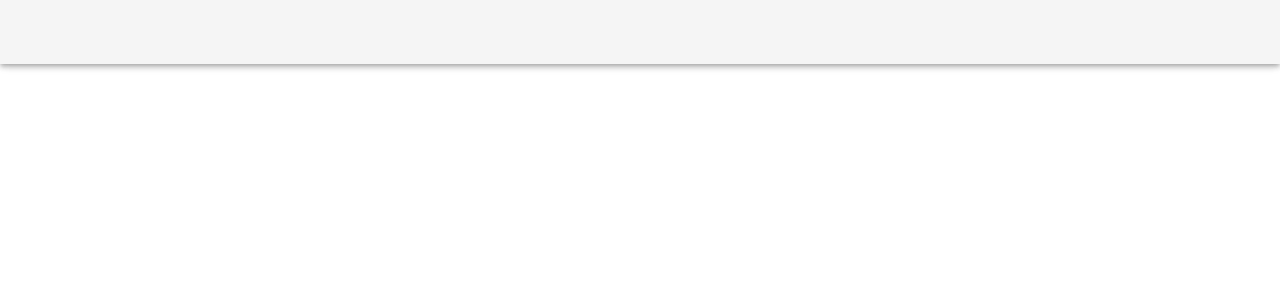
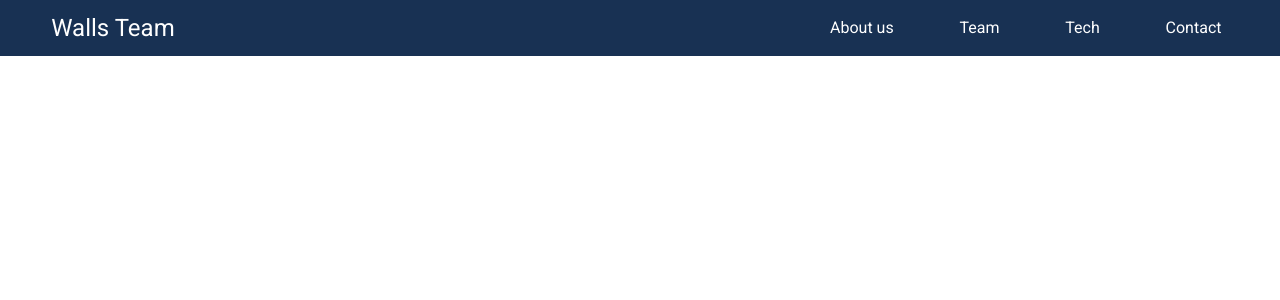
Before and after one commit to ParedesLuis/ruman, a Vue app: page / in a window 1280 px wide. Shown: the top 300 px of the page. Built offline with nearby package versions, Linux system fonts and the light colour scheme.

Commit message:
responsive menu created

```diff
--- a/public/index.html
+++ b/public/index.html
@@ -8,6 +8,7 @@
     <title><%= htmlWebpackPlugin.options.title %></title>
     <link rel="stylesheet" href="https://fonts.googleapis.com/css?family=Roboto:100,300,400,500,700,900">
     <link rel="stylesheet" href="https://cdn.jsdelivr.net/npm/@mdi/font@latest/css/materialdesignicons.min.css">
+    <script src="https://kit.fontawesome.com/950c8113e6.js" crossorigin="anonymous"></script>
   </head>
   <body>
     <noscript>
--- a/src/App.vue
+++ b/src/App.vue
@@ -1,19 +1,19 @@
 <template>
   <v-app>
     <v-main>
-      <HelloWorld/>
+      <CustomNavbar />
     </v-main>
   </v-app>
 </template>
 
 <script>
-import HelloWorld from './components/HelloWorld';
+import CustomNavbar from "./components/CustomNavbar";
 
 export default {
-  name: 'App',
+  name: "App",
 
   components: {
-    HelloWorld,
+    CustomNavbar,
   },
 
   data: () => ({
--- /dev/null
+++ b/src/components/CustomNavbar.vue
@@ -0,0 +1,122 @@
+<template>
+  <div>
+    <div class="navbar-container">
+      <a class="brand"> Walls Team</a>
+      <ul>
+        <li class="menu-item">
+          <a>About us</a>
+        </li>
+        <li class="menu-item">
+          <a>Team</a>
+        </li>
+        <li class="menu-item">
+          <a>Tech</a>
+        </li>
+        <li class="menu-item">
+          <a>Contact</a>
+        </li>
+        <li class="hamburguer-button">
+          <i class="fas fa-bars menu-button" @click="handleToShow"></i>
+        </li>
+      </ul>
+    </div>
+    <ul class="responsive-menu" v-show="show">
+      <li class="responsive-menu-item">
+        <a>About us</a>
+      </li>
+      <li class="responsive-menu-item">
+        <a>Team</a>
+      </li>
+      <li class="responsive-menu-item">
+        <a>Tech</a>
+      </li>
+      <li class="responsive-menu-item">
+        <a>Contact</a>
+      </li>
+    </ul>
+  </div>
+</template>
+<script>
+export default {
+  name: "CustomNavbar",
+  data: () => ({
+    show: false,
+  }),
+  methods: {
+    handleToShow() {
+      this.show = !this.show;
+    },
+  },
+};
+</script>
+<style>
+.navbar-container {
+  height: 7vh;
+  background: #183153;
+  display: flex;
+  align-items: center;
+  padding: 0 2% 0 4%;
+  justify-content: space-between;
+}
+
+.navbar-container > .brand {
+  color: white;
+  font-size: 1.5em;
+}
+
+.navbar-container > ul {
+  display: flex;
+  width: 40%;
+  justify-content: space-around;
+  list-style: none;
+}
+
+.menu-item a {
+  color: white !important;
+  text-decoration: none;
+}
+
+.hamburguer-button {
+  color: white;
+}
+
+.responsive-menu {
+  display: flex;
+  justify-content: center;
+  flex-direction: column;
+  align-items: center;
+  list-style: none;
+  padding: 0 !important;
+  background: #183153;
+}
+
+.responsive-menu li {
+  width: 100%;
+  text-align: center;
+  padding: 20px;
+}
+
+.responsive-menu li:hover {
+  border: 1px solid white;
+}
+
+.responsive-menu a {
+  color: white !important;
+}
+
+@media (min-width: 769px) {
+  .hamburguer-button {
+    display: none;
+  }
+
+  .responsive-menu {
+    display: none;
+  }
+}
+
+@media (max-width: 768px) {
+  .menu-item a {
+    display: none;
+  }
+}
+</style>
```
Also changed, not shown: 1 other file (tests, documents, lock files or other folders).
